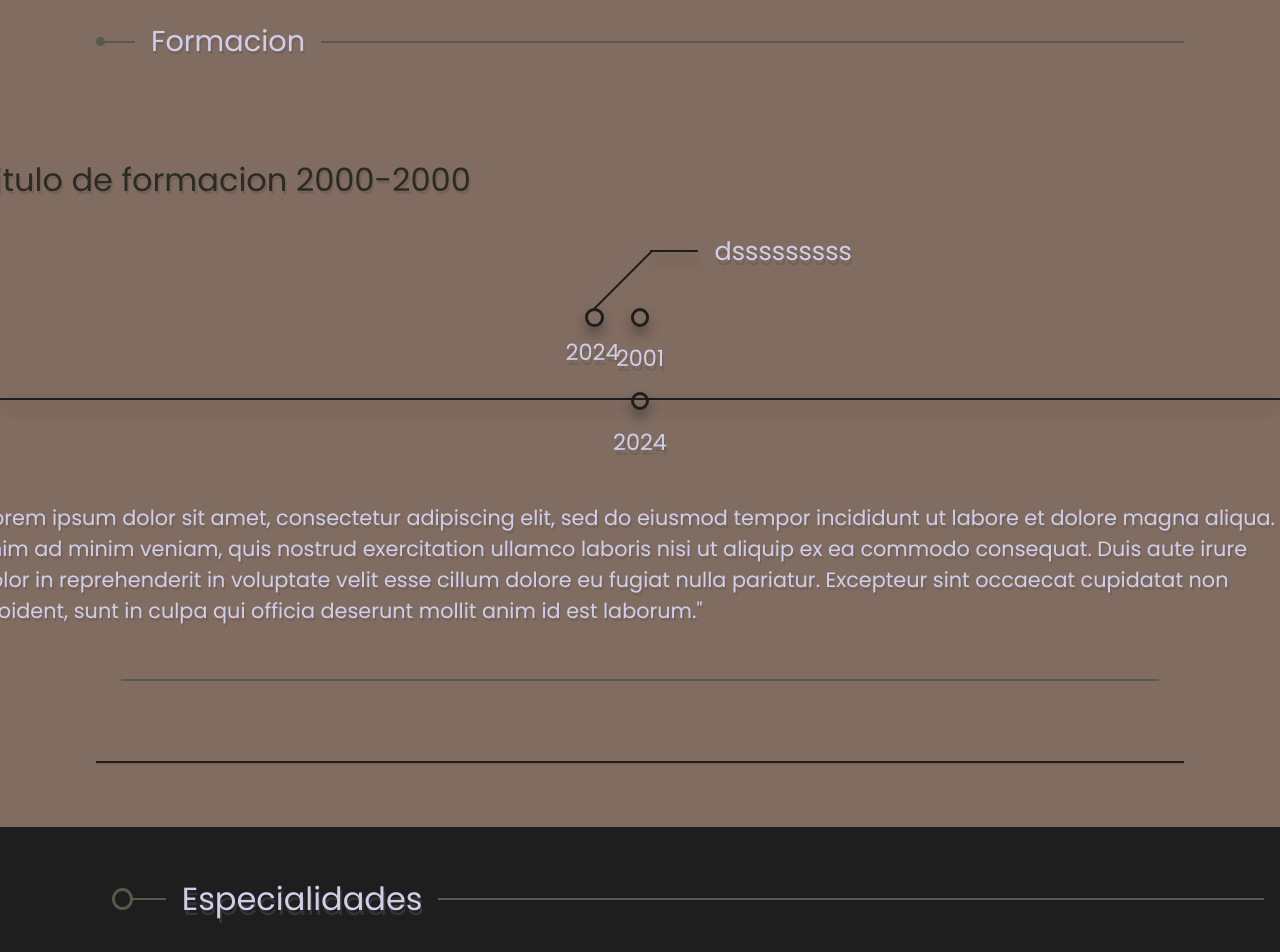
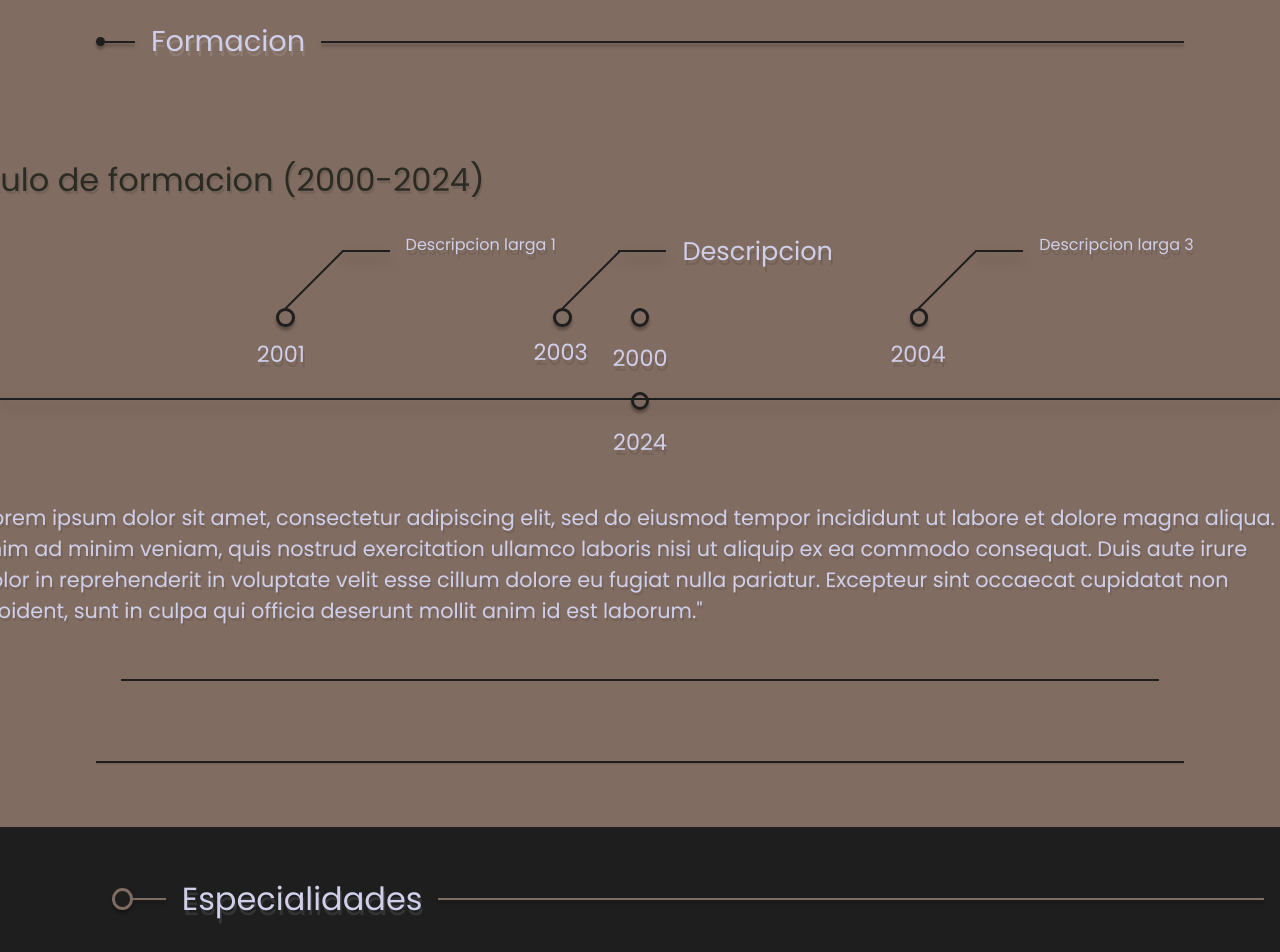
Before and after one commit to Matii111/Matii111.github.io, a React (Create React App) app: page / in a window 1280 px wide. Shown: the part 1640-2592 px from the top of the page. Built offline with nearby package versions, Linux system fonts and the light colour scheme.

Commit message:
style(major): Career section improved.

```diff
--- a/src/components/careerSection/careerCards.js
+++ b/src/components/careerSection/careerCards.js
@@ -1,32 +1,56 @@
+import CareerData from "./careerData";
+
+const TitleFixer = ({ featured_description }) => {
+    const featuredTitleLong = featured_description.length > 11;
+
+    return (
+        <p className={featuredTitleLong ? 'horizontal-hr-long' : ""}>
+            {featured_description}
+        </p>
+    );
+}
+
 function CareerCard() {
     return (
-        <div className='career-content'>
+        <>
+            {CareerData.map((content, index) => {
+                return (
+                    <div className='career-content' key={index}>
                         <p className='career-content-title'>
-                Titulo de formacion 2000-2000
+                            {content.formation_title}
                         </p>
                         <div className='career-line'>
                             <div className='career-start-line'>
                                 <div className='circle-title' />
-                    <p>2001</p>
+                                <p>{content.start_year}</p>
                             </div>
                             <hr className='career-long-hr'></hr>
                             <div className='career-end-line'>
                                 <div className='circle-title' />
-                    <p>2024</p>
+                                <p>{content.end_year}</p>
                             </div>
-                <div className='career-featured-content'>
+                            <div className='career-featured-container'>
+                                {content.formation_content.map((featured, index) => (
+                                    <div className='career-featured-content'
+                                        style={index === 2 ? { marginLeft: '5rem' } : {}}
+                                        key={index}>
                                         <hr className='diagonal-hr'></hr>
                                         <div className='circle-title' />
                                         <div className='horizontal-hr'>
                                             <hr />
-                        <p>dsssssssss</p>
+                                            <TitleFixer featured_description={featured.description} />
                                         </div>
-                    <p>2024</p>
+                                        <p>{featured.year}</p>
+                                    </div>
+                                ))}
                             </div>
                         </div>
                         <p className='career-content-description'>"Lorem ipsum dolor sit amet, consectetur adipiscing elit, sed do eiusmod tempor incididunt ut labore et dolore magna aliqua. Ut enim ad minim veniam, quis nostrud exercitation ullamco laboris nisi ut aliquip ex ea commodo consequat. Duis aute irure dolor in reprehenderit in voluptate velit esse cillum dolore eu fugiat nulla pariatur. Excepteur sint occaecat cupidatat non proident, sunt in culpa qui officia deserunt mollit anim id est laborum."</p>
                     </div>
                 );
+            })}
+        </>
+    );
 }
 
 export default CareerCard;
--- a/src/index.css
+++ b/src/index.css
@@ -135,6 +135,7 @@ body {
   color: #A89B9D;
   width: 20rem;
   cursor: default;
+  text-shadow: 0.1rem 0.3rem rgb(0 0 0 / 61%);
 }
 
 .description {
@@ -142,6 +143,7 @@ body {
   color: #CFCFEA;
   padding: 1rem;
   cursor: default;
+  text-shadow: 0.1rem 0.3rem rgba(255, 255, 255, 0.1);
 }
 
 .presentation-logo>img {
@@ -181,12 +183,13 @@ body {
 
 .career-title>.right-hr {
   width: 76rem;
+  box-shadow: 0 0.2rem 0.2rem rgba(0, 0, 0, 0.3);
 }
 
 .career-title-hr {
   margin: 1rem;
   flex-grow: 1;
-  border: 0.1rem solid #575A4B;
+  border: 0.1rem solid #1E1E1E;
 }
 
 .career-divisor {
@@ -199,7 +202,7 @@ body {
 .career-end {
   margin: 2rem auto;
   margin-bottom: 3rem;
-  border: 0.1rem solid #575A4B;
+  border: 0.1rem solid #1E1E1E;
   width: 90%;
   display: block;
 }
@@ -217,18 +220,20 @@ body {
 }
 
 .career-subtitle>p {
-  text-shadow: 0.1rem 0.2rem rgba(0, 0, 0, 0.1);
+  text-shadow: 0.1rem 0.3rem rgba(255, 255, 255, 0.1);
 }
 
 .career-subtitle>.right-hr {
   width: 90%;
+  box-shadow: 0 0.2rem 0.2rem rgba(0, 0, 0, 0.3);
 }
 
 .career-subtitle>.circle-title {
   height: 0.2rem;
   width: 0.2rem;
-  background-color: #575A4B;
+  background-color: #1E1E1E;
   border-radius: 50%;
+  box-shadow: 0 0.2rem 0.2rem rgba(0, 0, 0, 0.3);
 }
 
 .centered {
@@ -274,7 +279,7 @@ body {
   margin: -0.5rem;
   width: 0.8rem;
   height: 0.8rem;
-  box-shadow: 0 0.5rem 0.8rem rgba(0, 0, 0, 0.3);
+  box-shadow: 0 0.2rem 0.2rem rgba(0, 0, 0, 0.3);
 }
 
 .career-start-line>p,
@@ -282,6 +287,7 @@ body {
   color: #CFCFEA;
   font-size: 1.4rem;
   text-shadow: 0.1rem 0.3rem rgba(0, 0, 0, 0.1);
+  cursor: default;
 }
 
 .career-start-line,
@@ -292,9 +298,15 @@ body {
   width: 1rem;
 }
 
+.career-featured-container{
+  position: absolute;
+  display: flex;
+  margin-left: 11rem;
+}
+
 .career-featured-content {
-  position: absolute;
   margin-top: -2.3rem;
+  margin-right: 10rem;
 }
 
 .career-featured-content>hr {
@@ -321,6 +333,14 @@ body {
   margin-left: 4rem;
   color: #CFCFEA;
   font-size: 1.6rem;
+  text-wrap: nowrap;
+  cursor: default;
+}
+
+.horizontal-hr-long{
+  font-size: 1rem !important;
+  padding-bottom: 1rem;
+  cursor: default;
 }
 
 .horizontal-hr>hr {
@@ -332,7 +352,7 @@ body {
   border-color: #1E1E1E;
   width: 0.8rem;
   height: 0.8rem;
-  box-shadow: 0 0.5rem 0.8rem rgba(0, 0, 0, 0.3);
+  box-shadow: 0 0.2rem 0.2rem rgba(0, 0, 0, 0.3);
   margin-top: 1.2rem;
   background-color: #816C61;
   margin-left: 0.2rem;
@@ -344,17 +364,20 @@ body {
   text-shadow: 0.1rem 0.3rem rgba(0, 0, 0, 0.1);
   margin-top: 4rem;
   margin-left: -1rem;
+  cursor: default;
 }
 
 .career-content>.career-content-description {
   color: #CFCFEA;
   width: 83rem;
   font-size: 1.3rem;
+  cursor: default;
 }
 
 .career-content-title {
   left: -26rem;
   position: relative;
+  cursor: default;
 }
 
 /* TOOLS SECTION */
@@ -412,7 +435,8 @@ body {
   width: 2rem;
   margin-right: 1rem;
   margin-left: 0rem;
-  border: 0.1rem solid #575A4B;
+  border: 0.1rem solid #816C61;
+  box-shadow: 0 0.2rem 0.2rem rgba(0, 0, 0, 0.3);
 }
 
 .tools-title .circle-title {
@@ -420,15 +444,17 @@ body {
   height: 1rem;
   border-radius: 50%;
   border-style: solid;
-  border-color: #575A4B;
+  border-color: #816C61;
   background-color: transparent;
+  box-shadow: 0 0.2rem 0.2rem rgba(0, 0, 0, 0.3);
 }
 
 .tools-title .right-hr {
   width: 75%;
   margin-left: 1rem;
-  border: 0.1rem solid #575A4B;
+  border: 0.1rem solid #816C61;
   margin-right: 0rem;
+  box-shadow: 0 0.2rem 0.2rem rgba(0, 0, 0, 0.3);
 }
 
 /* FOOTER */
@@ -445,11 +471,19 @@ body {
   overflow: hidden;
 }
 
+.footer-title>.left-hr,
+.footer-title>.right-hr,
+.footer-title>.circle-title
+{
+  border: 0.1rem solid #816C61;
+  box-shadow: 0 0.2rem 0.2rem rgba(0, 0, 0, 0.3);
+}
+
 .footer-title>p {
-  color: #816C61;
+  color: #CFCFEA;
   font-size: 2rem;
   cursor: default;
-  text-shadow: 0.1rem 0.3rem rgba(0, 0, 0, 0.1);
+  text-shadow: 0.1rem 0.3rem rgba(255, 255, 255, 0.1);
 }
 
 .footer-title {
@@ -462,6 +496,7 @@ body {
 .footer-title .left-hr,
 .footer-title .right-hr {
   width: 20rem;
+  box-shadow: 0 0.2rem 0.2rem rgba(0, 0, 0, 0.3);
 }
 
 .footer-items {
@@ -517,7 +552,8 @@ body {
   width: 2rem;
   margin-right: 1rem;
   margin-left: 0rem;
-  border: 0.1rem solid #575A4B;
+  border: 0.1rem solid #1E1E1E;
+  box-shadow: 0 0.2rem 0.2rem rgba(0, 0, 0, 0.3);
 }
 
 .circle-title {
@@ -525,15 +561,17 @@ body {
   height: 1rem;
   border-radius: 50%;
   border-style: solid;
-  border-color: #575A4B;
+  border-color: #1E1E1E;
   background-color: transparent;
+  box-shadow: 0 0.2rem 0.2rem rgba(0, 0, 0, 0.3);
 }
 
 .right-hr {
   width: 51rem;
   margin-left: 1rem;
-  border: 0.1rem solid #575A4B;
+  border: 0.1rem solid #1E1E1E;
   margin-right: 0rem;
+  box-shadow: 0 0.2rem 0.2rem rgba(0, 0, 0, 0.3);
 }
 
 /* SLIDER FEATURED PROJECTS */
@@ -609,6 +647,7 @@ body {
   border-style: solid;
   border-color: #CFCFEA;
   background-color: transparent;
+  box-shadow: 0 0.2rem 0.2rem rgba(0, 0, 0, 0.3);
 }
 
 .project-preview-title>p {
@@ -620,11 +659,13 @@ body {
 .project-preview-title>.left-hr {
   width: 1rem;
   border: 0.1rem solid #CFCFEA;
+  box-shadow: 0 0.2rem 0.2rem rgba(0, 0, 0, 0.3);
 }
 
 .project-preview>.right-hr {
   width: 20rem;
   border: 0.1rem solid #CFCFEA;
+  box-shadow: 0 0.2rem 0.2rem rgba(0, 0, 0, 0.3);
 }
 
 .project-preview-left>p {
```
Lines whose indentation alone changed are shown as unchanged.
